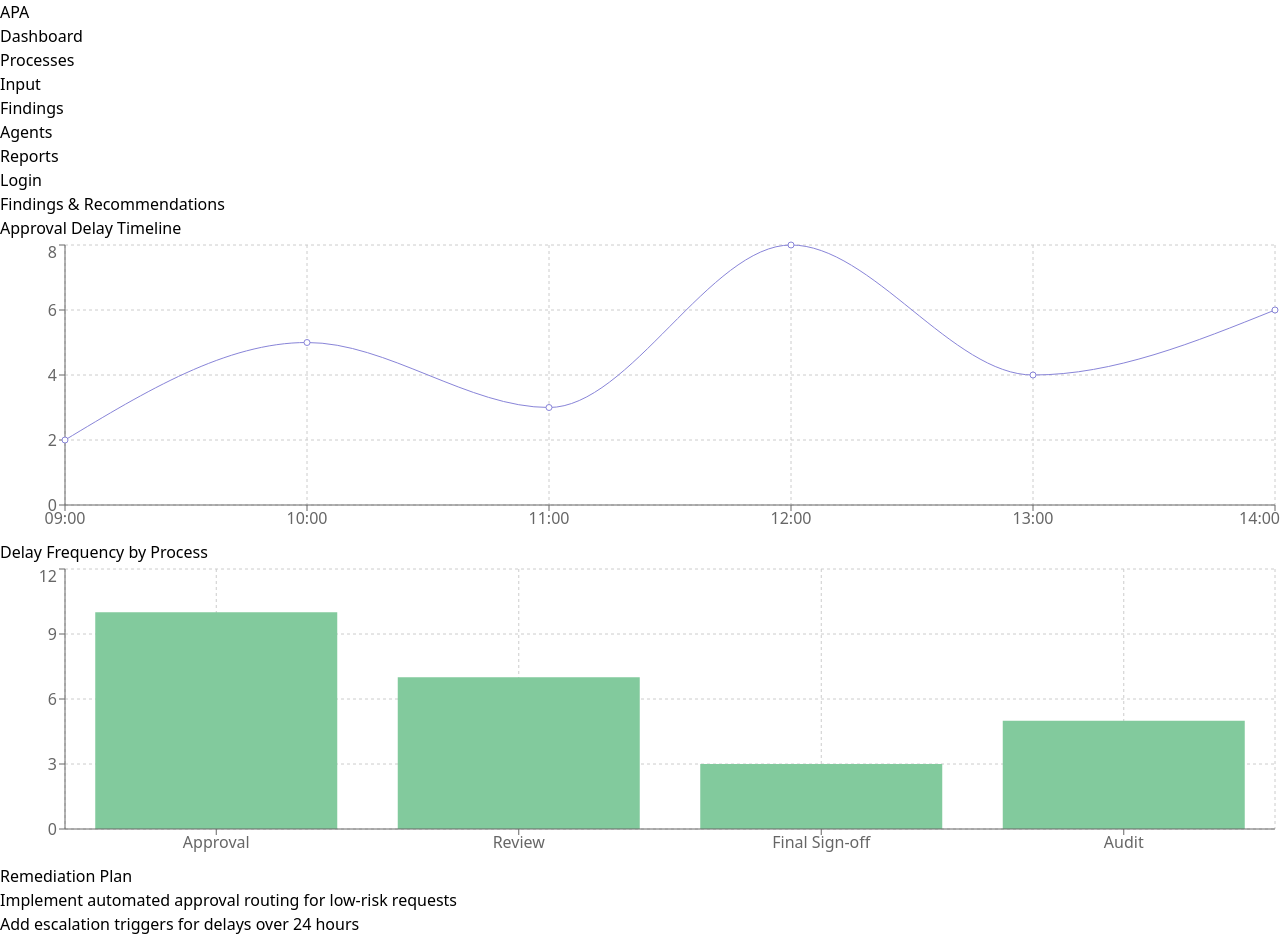
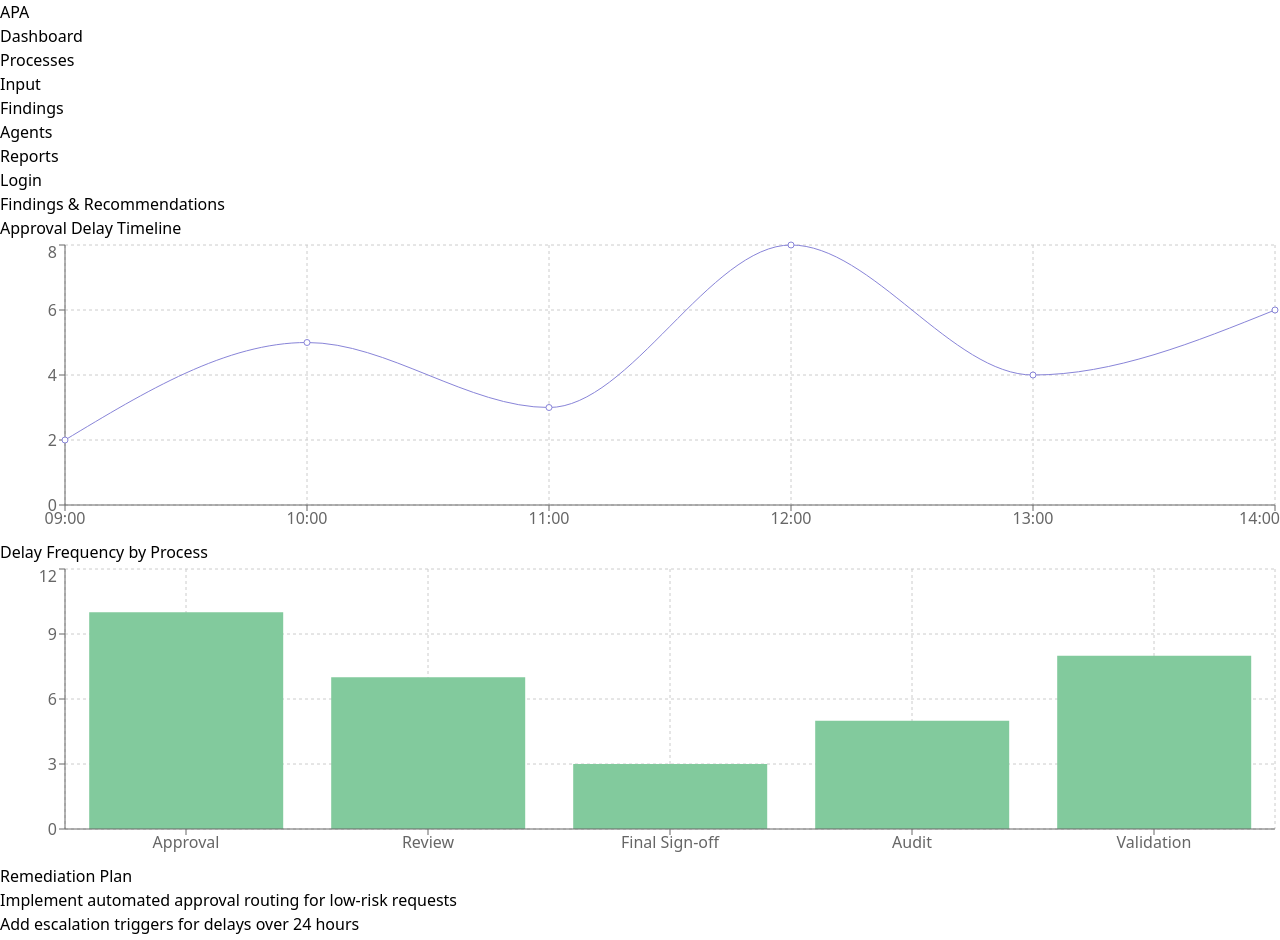
Before and after one commit to kawacukennedy/autonomous_process_auditor, a React app in the folder frontend/: page /findings/1 in a window 1280 px wide. Shown: the top 940 px of the page. Built offline with nearby package versions, Linux system fonts and the light colour scheme; the HTML template or start-up script is replaced by a standard one.

Commit message:
Add more data to heatmap in Findings

```diff
--- a/frontend/src/pages/Findings.tsx
+++ b/frontend/src/pages/Findings.tsx
@@ -17,6 +17,7 @@ const Findings: React.FC = () => {
     { process: 'Review', frequency: 7 },
     { process: 'Final Sign-off', frequency: 3 },
     { process: 'Audit', frequency: 5 },
+    { process: 'Validation', frequency: 8 },
   ];
 
   return (
```
